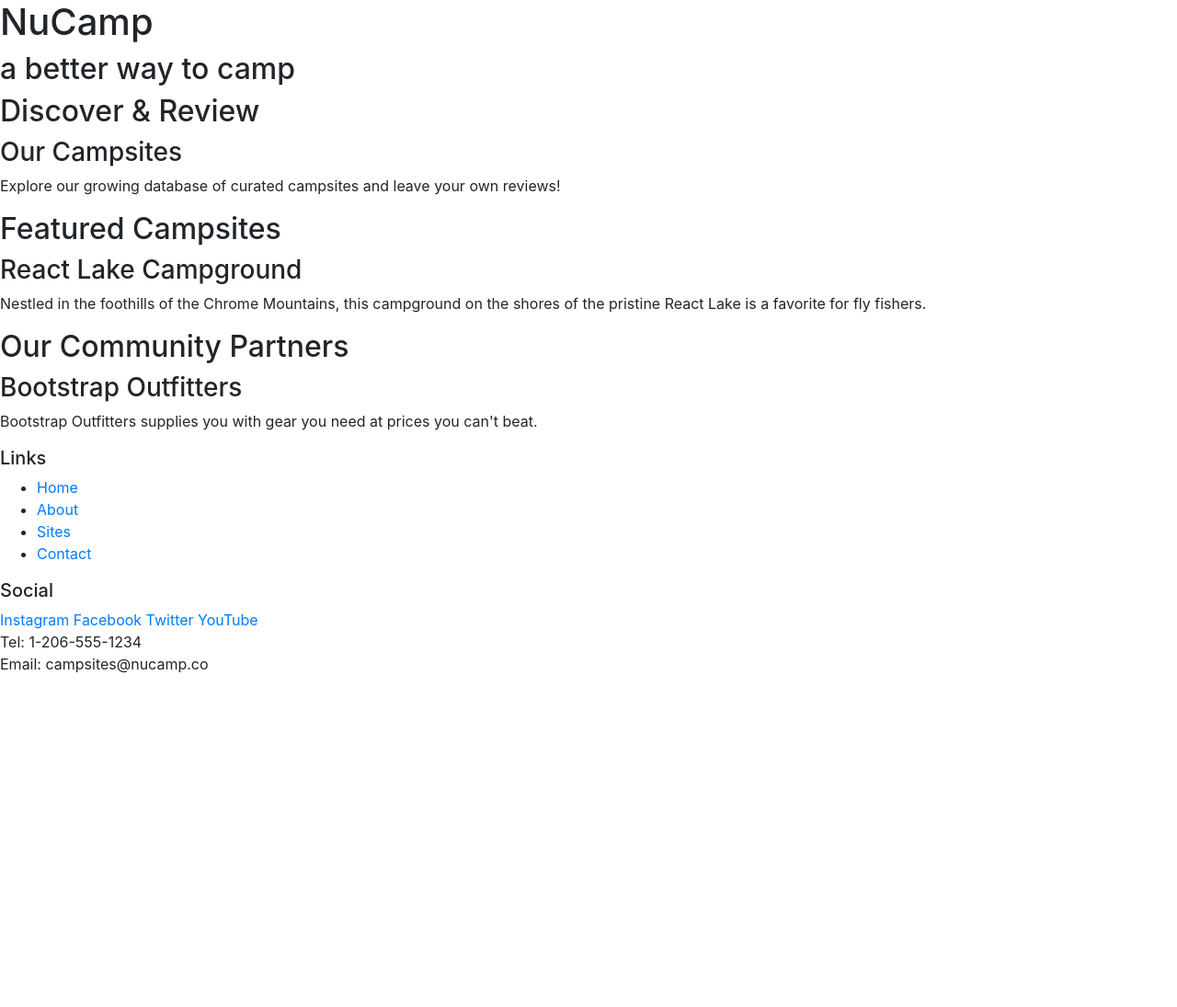
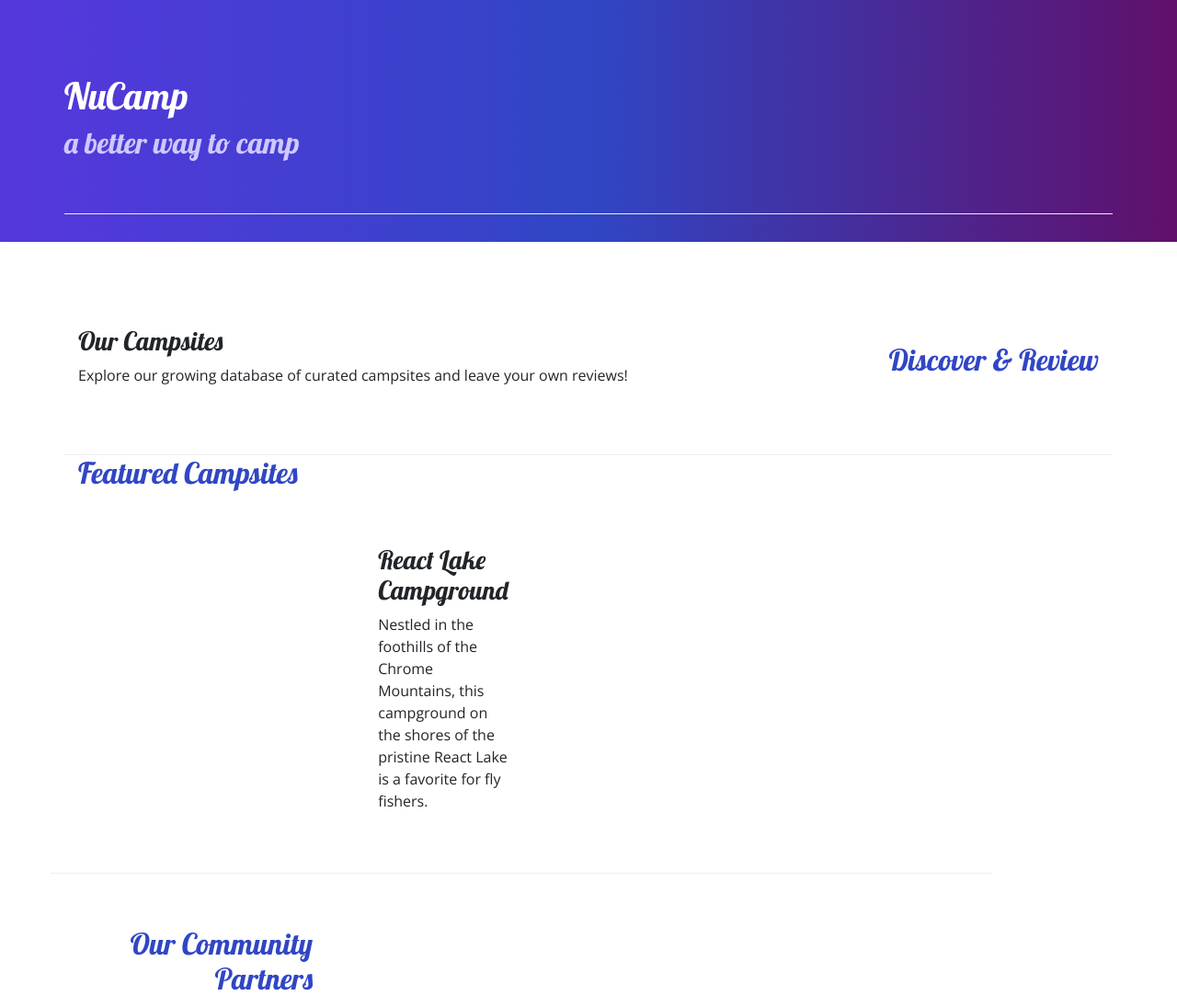
Before and after one commit to Morticia007/Bootstrap-project-, a website: page index.html in a window 1280 px wide. Shown: the top 1095 px of the page at 92% size. Before the commit the page ends 800 px from the top, so only its background shows below. Drawn offline with nearby package versions, Linux system fonts and the light colour scheme.

Commit message:
index update

```diff
--- /dev/null
+++ b/css/styles.css
@@ -0,0 +1,32 @@
+body {
+    font-family: "Open Sans", sans-serif;
+}
+
+h1, h2, h3 {
+    font-family: "Lobster", cursive;
+}
+
+h2 {
+    color: #3046C5;
+}
+
+header h2 {
+    color: #CEC8FF;
+}
+
+footer {
+    background-image: linear-gradient(#CEC8FF, white);
+    padding: 20px 0;
+}
+
+.jumbotron {
+    padding: 30px;
+    background-image: linear-gradient(to right, #5637DD, #3046C5, #60106B);
+    color: white;
+}
+
+.row-content {
+    padding: 50px 0;
+    border-bottom: 1px ridge;
+    min-height: 200px;
+}
--- a/index.html
+++ b/index.html
@@ -9,60 +9,81 @@
 
         <!-- Bootstrap CSS -->
         <link rel="stylesheet" href="node_modules/bootstrap/dist/css/bootstrap.min.css" />
-
+        <link rel="stylesheet" href="https://fonts.googleapis.com/css?family=Lobster|Open+Sans" />
+        <link rel="stylesheet" href="css/styles.css" />
         <title>NuCamp: A Better Way To Camp</title>
     </head>
-    <meta charset="utf-8" />
-    <title>NuCamp: A Better Way To Camp</title>
-
 
 <body>
 
-    <header>
-        <div>
+    <header class="jumbotron jumbotron-fluid">
+        <div class="container">
+            <div class="row row-content align-items-center">
+            <div clas="col">
                 <h1>NuCamp</h1>
                 <h2>a better way to camp</h2>
             </div>
+            </div>
+        </div>
     </header>
 
-    <div>
-        <h2>Discover & Review</h2>
+    <div class="container">
+        <div class="row row-content align-items-center">
+            <div class="col-sm-4 order-sm-last col-md-3">
+                <h2 class= "text-sm-right">Discover & Review</h2>
+        </div>
+        <div class="col">
             <h3>Our Campsites</h3>
-        <p>Explore our growing database of curated campsites and leave your own reviews!</p>
+            <p class="d-none d-sm-block">Explore our growing database of curated campsites and leave your own reviews!</p>
+        </div>
     </div>
 
-    <div>
+<div class="row">
+        <div class="col-sm-4 col-md-3">
         <h2>Featured Campsites</h2>
+    </div>
+        <div class="row row-content align-items-center">
+        <div class="col-sm-4 offset-4 col-md-2">
         <h3>React Lake Campground</h3>
-        <p>Nestled in the foothills of the Chrome Mountains, this campground on the shores of the pristine React Lake is a favorite for fly fishers.</p>
+        <p class="d-none d-sm-block">Nestled in the foothills of the Chrome Mountains, this campground on the shores of the pristine React Lake is a favorite for fly fishers.</p>
         </div>
-
-    <div>
-        <h2>Our Community Partners</h2>
+    </div>
+</div>
+    <div class="row row-content align-items-center">
+    <div class="col sm-4 order-sm-last col-md-3">
+        <h2 class="text-sm-right">Our Community Partners</h2>
+</div>
+</div>
+<div class="col">
         <h3>Bootstrap Outfitters</h3>
-        <p>Bootstrap Outfitters supplies you with gear you need at prices you can't beat.</p>
+        <p class="d-none d-sm-block">Bootstrap Outfitters supplies you with gear you need at prices you can't beat.</p>
         </div>
-
+    </div>
+</div>
     <footer>
-        <div>
+        <div class="container">
+            <div class="row row-content align-items-center">
+                <div class="col-4 col-sm-2 offset-1">
                     <h5>Links</h5>
-            <ul>
+                    <ul class="list-unstyled">
                         <li><a href="#">Home</a></li>
-                <li><a href="#">About</a></li>
+                        <li><a href="aboutus.html">About</a></li>
                         <li><a href="#">Sites</a></li>
                         <li><a href="#">Contact</a></li>
                     </ul>
                 </div>
-        <div>
+                <div class="col-6 offset-1 col-sm-5">
                     <h5>Social</h5>
                     <a href="http://instagram.com/">Instagram</a>
                     <a href="http://facebook.com/">Facebook</a>
                     <a href="http://twitter.com/">Twitter</a>
                     <a href="http://youtube.com/">YouTube</a>
                 </div>
-        <div>
+                <div class="col-sm-4  col-sm-5">
                     Tel: 1-206-555-1234<br />
                     Email: campsites@nucamp.co
+                </div>
+                </div>
             </div>
     </footer>
 <!-- jQuery must come first, then Popper.js, then the Bootstrap JavaScript plugins.-->
--- a/package.json
+++ b/package.json
@@ -1,7 +1,7 @@
 {
   "name": "nucampsite",
   "version": "1.0.0",
-  "description": "this is a website for the fictional campsites review site NuCamp.",
+  "description": "This is a website for the fictional campsites review site NuCamp.",
   "main": "index.html",
 
   "scripts": {
```
Also changed, not shown: aboutus.html (added, +93 -0 lines), 1 other file. Lines whose indentation alone changed are shown as unchanged.
